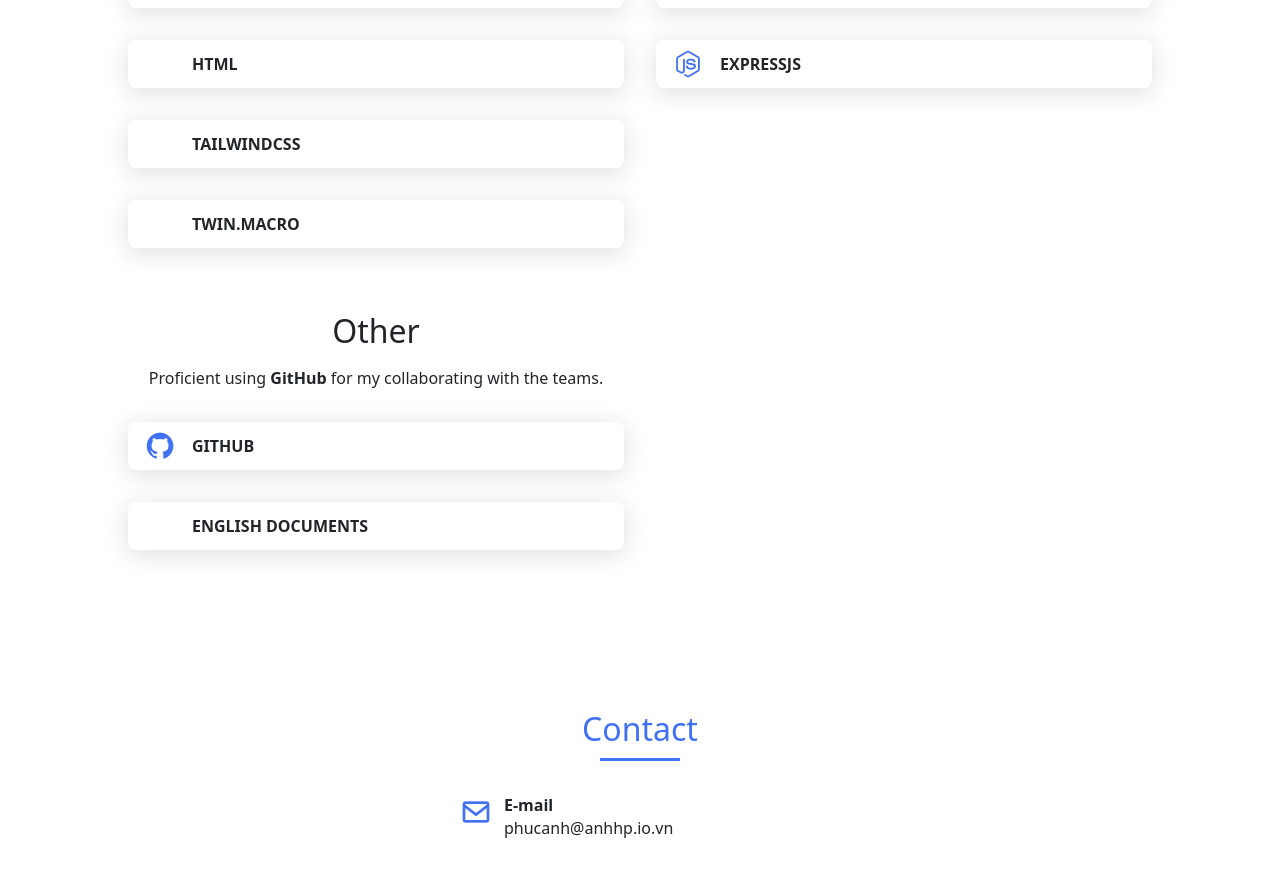
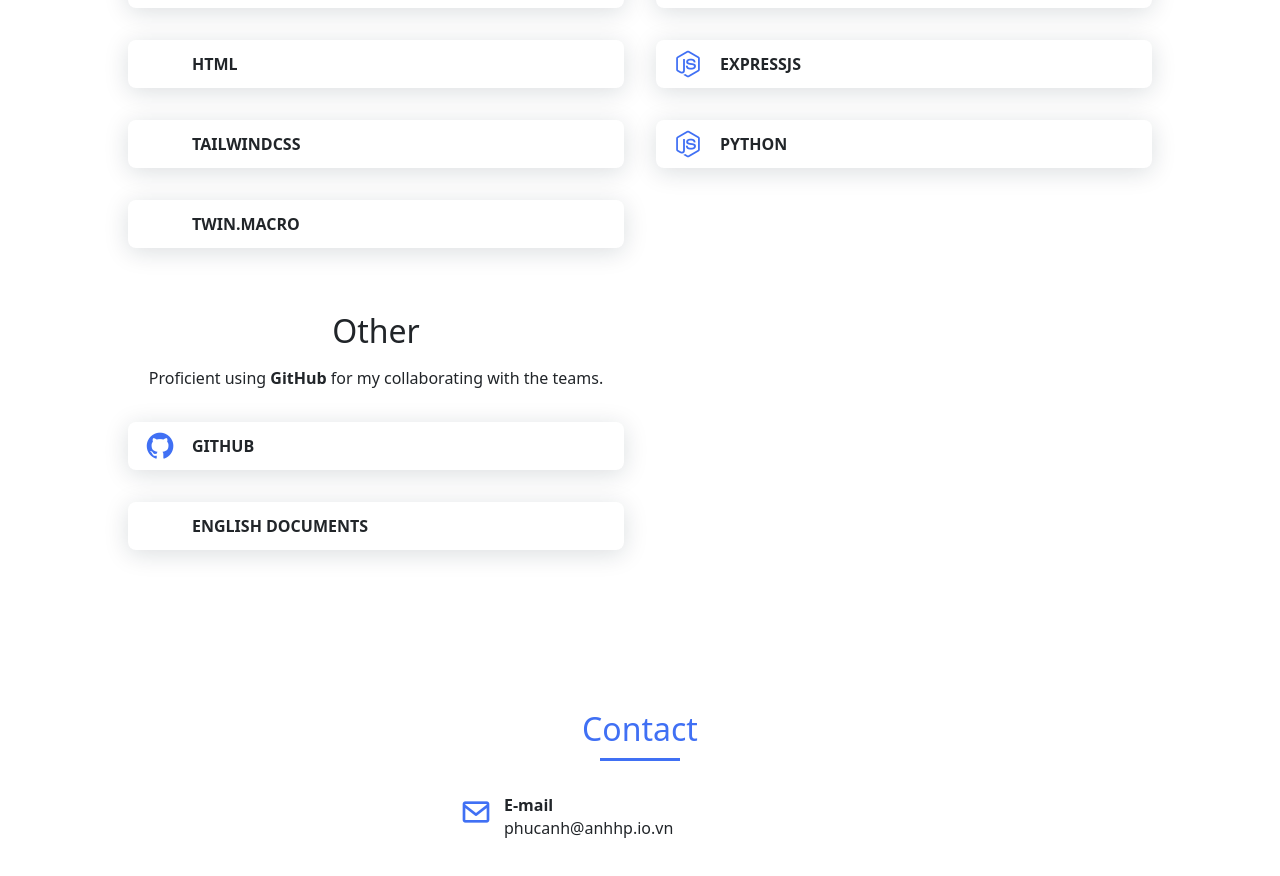
Before and after one commit to anhhp0/portfolio, a React (Create React App) app: page / in a window 1280 px wide. Shown: the part 2694-3570 px from the top of the page. Built offline with nearby package versions, Linux system fonts and the light colour scheme; no server answers; some icons are missing.

Commit message:
delete resume, add skill

```diff
--- a/src/components/skills/skills.component.jsx
+++ b/src/components/skills/skills.component.jsx
@@ -95,6 +95,12 @@ const Skills = (props) => {
               <span className="skills__name">EXPRESSJS</span>
             </div>
           </div>
+          <div className="skills__data">
+            <div className="skills__names">
+              <i className="bx bxl-nodejs skills__icon"></i>
+              <span className="skills__name">PYTHON</span>
+            </div>
+          </div>
         </div>
         <div className="skills__others">
           <h2 className="skills__subtitle">Other</h2>
```
Also changed, not shown: 1 other file (tests, documents, lock files or other folders).
